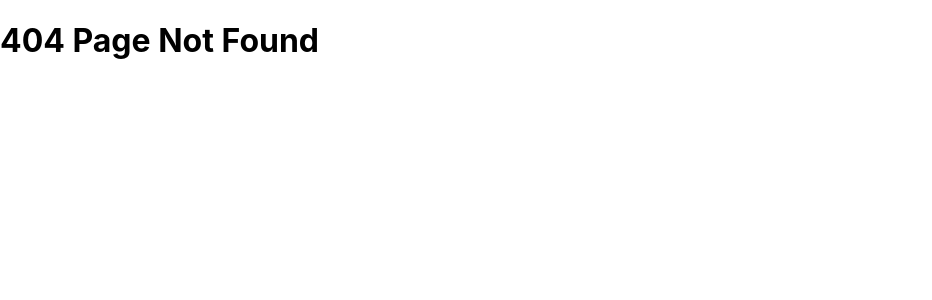
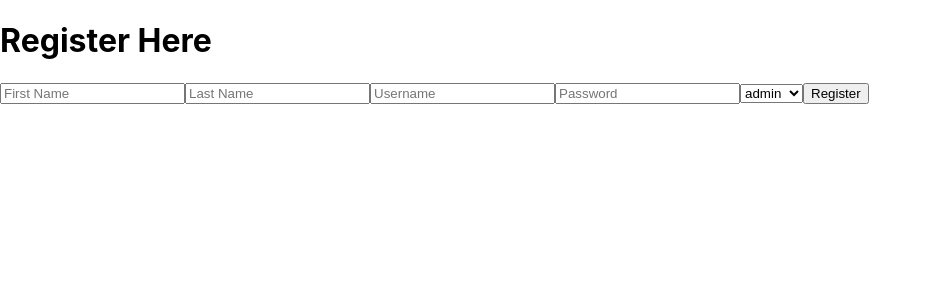
Before and after one commit to JosephSchambach/healthcare-schedule-manager-frontend, a React (Create React App) app: page /register in a window 1280 px wide. Before the commit this address had no page. Shown: the top 300 px of the page, without its empty margins (0-932 px from the left). Built offline with nearby package versions, Linux system fonts and the light colour scheme.

Commit message:
feat: Adding registration for new user

```diff
--- a/src/App.js
+++ b/src/App.js
@@ -8,6 +8,7 @@ import PatientRescheduleForm from './Pages/PatientRescheduleForm';
 import DoctorView from './Pages/DoctorView';
 import { SessionProvider } from './Components/SessionContext';
 import ProtectedRoute from './Components/ProtectedRoute';
+import RegisterForm from './Pages/RegisterForm';
 
 function App() {
 
@@ -42,6 +43,12 @@ function App() {
               </ProtectedRoute>
             }/>
             <Route path="*" element={<h1>404 Page Not Found</h1>}/>
+            <Route path="/register" element={
+              <>
+                <h1>Register Here</h1>
+                <RegisterForm />
+              </>
+            }/>
         </Routes>
       </Router>
     </SessionProvider>
--- a/src/Components/Login.js
+++ b/src/Components/Login.js
@@ -50,7 +50,12 @@ export default function Login() {
         }
     }
 
+    const handleRegister = () => {
+        navigate('/register');
+    }
+
     return (
+        <div>
             <form onSubmit={handleSubmit(onSubmit)}>
                 <input {...register('username', { required: true })} />
                 {errors.username && <span>Username Required</span>}
@@ -64,5 +69,7 @@ export default function Login() {
                 {errors.role && <span>Role Required</span>}
                 <button type='submit'>Login</button>
             </form>
+            <button onClick={handleRegister}>Register as New Patient</button>
+        </div>
     )
 }
--- /dev/null
+++ b/src/Pages/RegisterForm.js
@@ -0,0 +1,55 @@
+import React from "react";
+import { useForm } from "react-hook-form";
+import { getContext } from "../utils.js";
+import { useNavigate } from "react-router-dom";
+
+function RegisterForm() {
+    const navigate = useNavigate();
+    const { register, handleSubmit, formState: { errors }} = useForm();
+    let roles = [
+        "admin", "doctor", "patient"
+    ]
+    const onSubmit = async data => {
+        console.log(JSON.stringify(data))
+        const url = await getContext('url');
+
+        try {
+            const response = await fetch(`${url}/register`, {
+                method: 'POST',
+                headers: {
+                    'Content-Type': 'application/json'
+                },
+                body: JSON.stringify(data)
+            })
+            const result = await response.json();
+            console.log(result);
+        } catch(error) {
+            console.error("Error creating user:", error);
+            alert("An error occurred while creating user. Please try again later.");
+        }
+    }
+
+    return (
+        <div>
+            <form onSubmit={handleSubmit(onSubmit)}>
+                <input {...register('firstName', { required: true })} placeholder="First Name" />
+                {errors.firstName && <span>This field is required</span>}
+                <input {...register('lastName', { required: true })} placeholder="Last Name" />
+                {errors.lastName && <span>This field is required</span>}
+                <input {...register('username', { required: true })} placeholder="Username" />
+                {errors.username && <span>This field is required</span>}
+                <input {...register('password', { required: true })} type="password" placeholder="Password" />
+                {errors.password && <span>This field is required</span>}
+                <select {...register('role', { required: true })}>
+                    {roles.map((role, index) => (
+                        <option key={index} value={role}>{role}</option>
+                    ))}
+                </select>
+                {errors.role && <span>This field is required</span>}
+                <button type="submit">Register</button>
+            </form>
+        </div>
+    )
+}
+
+export default RegisterForm;
```
Lines whose indentation alone changed are shown as unchanged.
